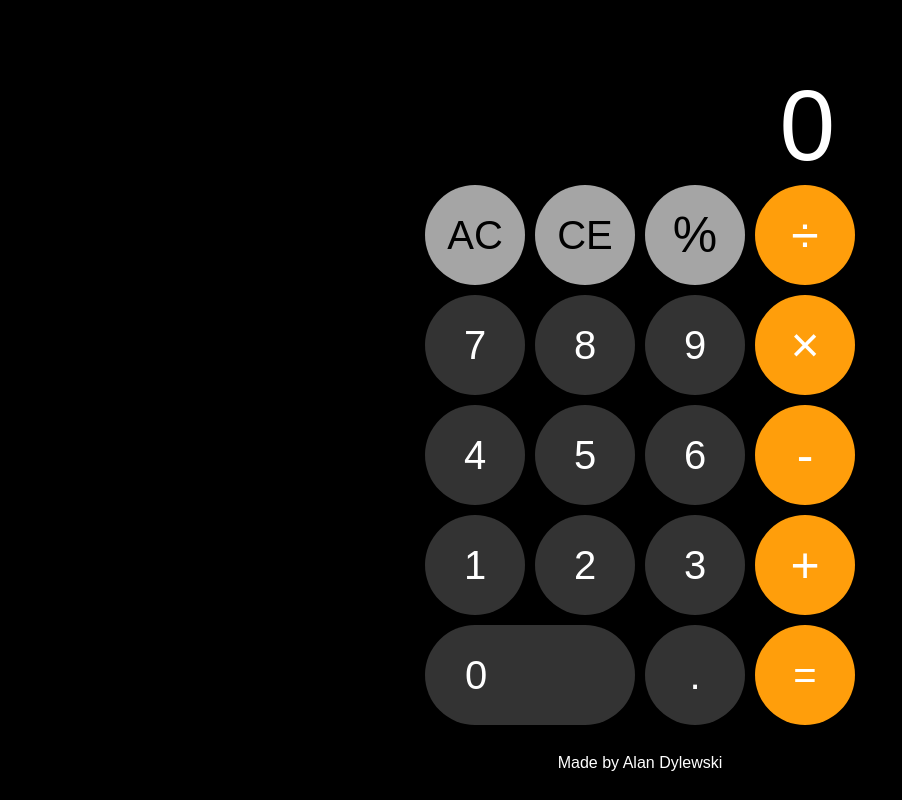
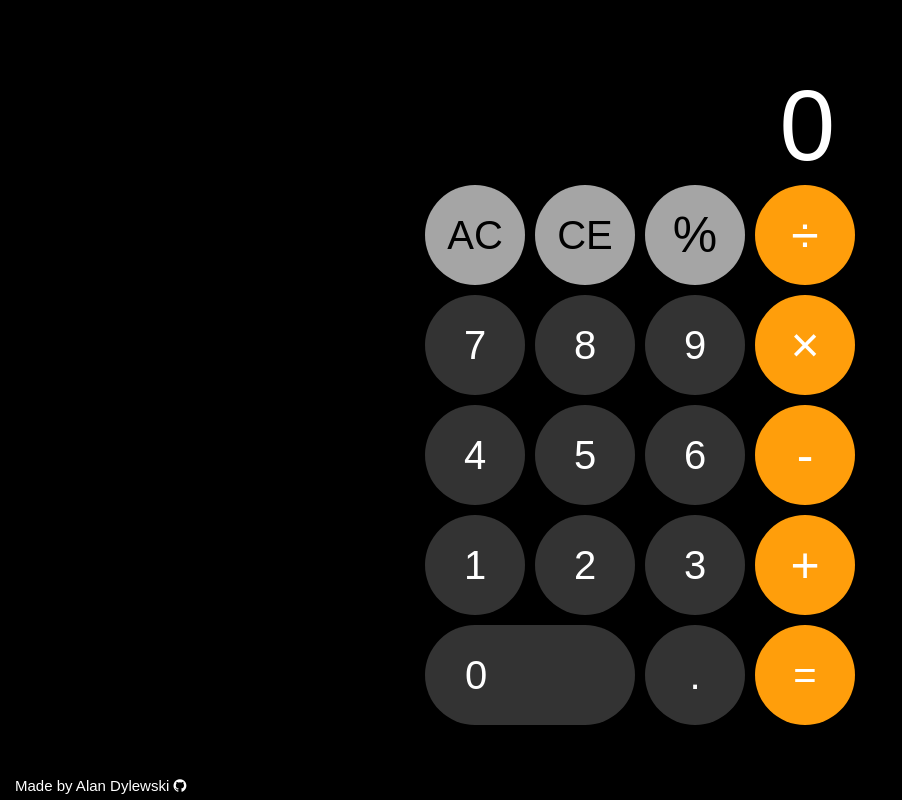
Before and after one commit to dylewskii/calculator-odin, a plain HTML site: page index.html in a window 1280 px wide. Shown: the whole page, without its empty margins (0-902 px from the left). Drawn offline with Linux system fonts and the light colour scheme.

Commit message:
fix footer

```diff
--- a/app.js
+++ b/app.js
@@ -8,11 +8,11 @@ const calc = {
 // Buttons
 const numBtns = document.querySelectorAll('.num');
 const operatorBtns = document.querySelectorAll('.operator');
-const equalsBtn = document.querySelector('#equalsBtn')
-const acBtn = document.querySelector('#acBtn')
-const ceBtn = document.querySelector('#ceBtn')
-const pointBtn = document.querySelector('#point')
-let resultFigure = document.querySelector("#result")
+const equalsBtn = document.querySelector('#equalsBtn');
+const acBtn = document.querySelector('#acBtn');
+const ceBtn = document.querySelector('#ceBtn');
+const pointBtn = document.querySelector('#point');
+let resultFigure = document.querySelector("#result");
 
 // Operator Functions
 const add = (a, b) => a + b;
@@ -48,10 +48,8 @@ let appendNumber = function (number) {
 // Computes an answer
 let compute = function () {
     let operator = calc["operator"];
-    let prev = parseFloat(calc["previousInput"])
-    let curr = parseFloat(calc["currentInput"])
-    console.log(prev);
-    console.log(curr);
+    let prev = parseFloat(calc["previousInput"]);
+    let curr = parseFloat(calc["currentInput"]);
     if (isNaN(prev) || isNaN(curr)) return
 
     let answer;
@@ -65,11 +63,23 @@ let compute = function () {
         answer = divide(prev, curr);
     }
     calc["currentInput"] = answer.toString();
-    console.log("computed answer: " + answer);
 }
+
+// Changes operator color when pressed (NOT LIVE)
+// let selectedOperator = function (operatorBtn) {
+//     let operatorElement = document.getElementById(operatorBtn);
+//     operatorElement.classList.add("pressed");
+// }
+
+// // Resets operator color
+// let unselectedOperator = function (operatorBtn) {
+//     let operatorElement = document.getElementById(operatorBtn);
+//     operatorElement.classList.remove("pressed");
+// }
 
 // Updates calc object depending on operator
 let chooseOperator = function (operator) {
+    // selectedOperator(operator);
     if (calc["previousInput"] !== '0'){
         compute()
     }
@@ -89,8 +99,8 @@ let chooseOperator = function (operator) {
 }
 
 // Event Listeners
-acBtn.addEventListener('click', ac)
-acBtn.addEventListener('click', updateDisplay)
+acBtn.addEventListener('click', ac);
+acBtn.addEventListener('click', updateDisplay);
 
 ceBtn.addEventListener('click', ce);
 ceBtn.addEventListener('click', updateDisplay);
--- a/index.html
+++ b/index.html
@@ -4,6 +4,7 @@
     <meta charset="UTF-8">
     <meta name="viewport" content="width=device-width, initial-scale=1.0">
     <title>Calculator</title>
+    <link rel="stylesheet" href="https://cdnjs.cloudflare.com/ajax/libs/font-awesome/4.7.0/css/font-awesome.min.css">
     <link rel="stylesheet" href="styles.css">
     <script src="app.js" defer></script>
 </head>
@@ -36,7 +37,11 @@
     </div>
     <footer>
         <div class="footer">
-            <p>Made by Alan Dylewski</p>
+            <p>Made by Alan Dylewski
+                <a href="https://github.com/dylewskii" target="_blank">
+                    <i class="fa fa-github"></i>
+                </a>
+            </p>
         </div>
     </footer>
 </body>
--- a/styles.css
+++ b/styles.css
@@ -127,7 +127,6 @@ body {
     color: white;
 }
 
-
 /* BUTTONS */
 
 button {
@@ -160,19 +159,25 @@ button {
     color: #FF9E0B;
 }
 
-
-
 /* FOOTER */
 .footer {
     bottom: 0;
     width: 100%;
-    height: 75px;
+    height: 15px;
     position: absolute;
     display: flex;
-    background-color: black;
     color: white;
-    justify-content: center;
+    justify-content: flex-start;
     align-items: center;
     font-family: Arial, Helvetica, sans-serif;
+}
 
+.footer p {
+    font-size: 15px;
+    color: white;
+    margin: 0 0 15px 15px;
 }
+
+.footer p a {
+    color: white;
+}
```
